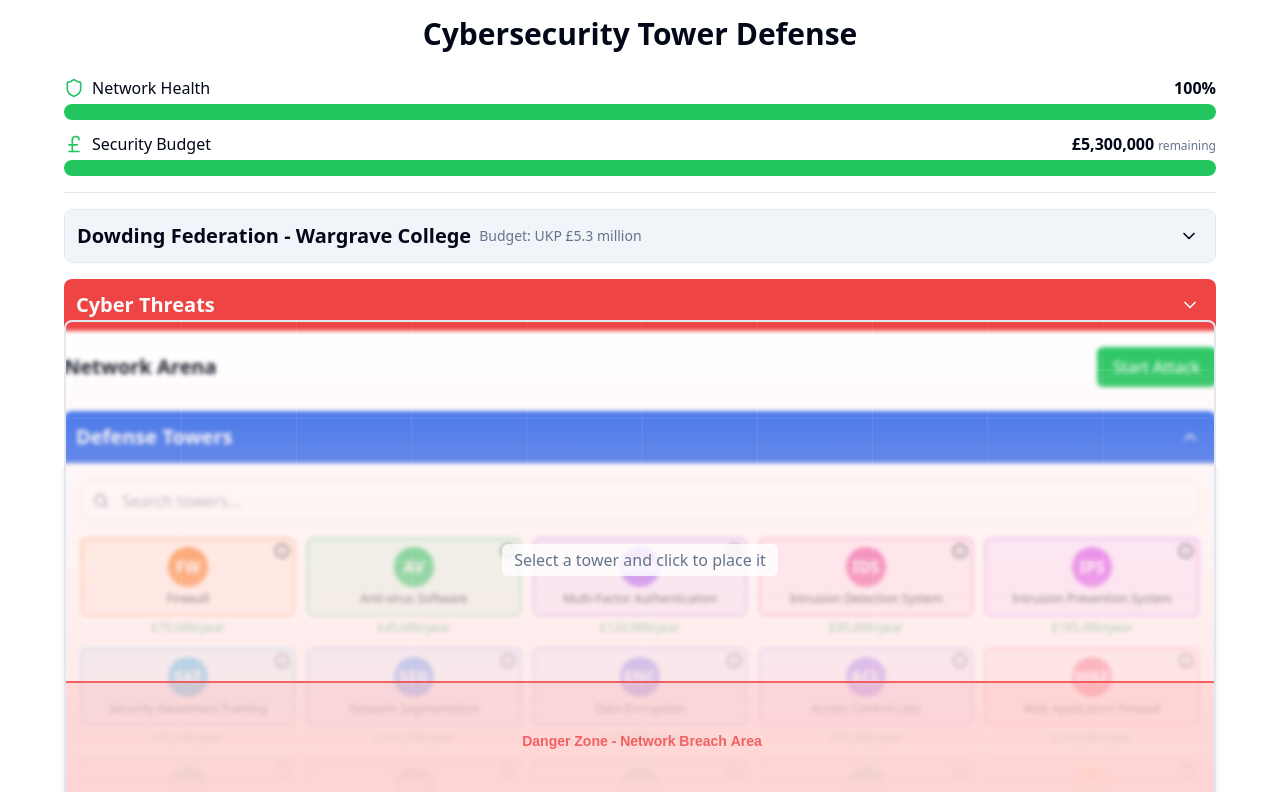
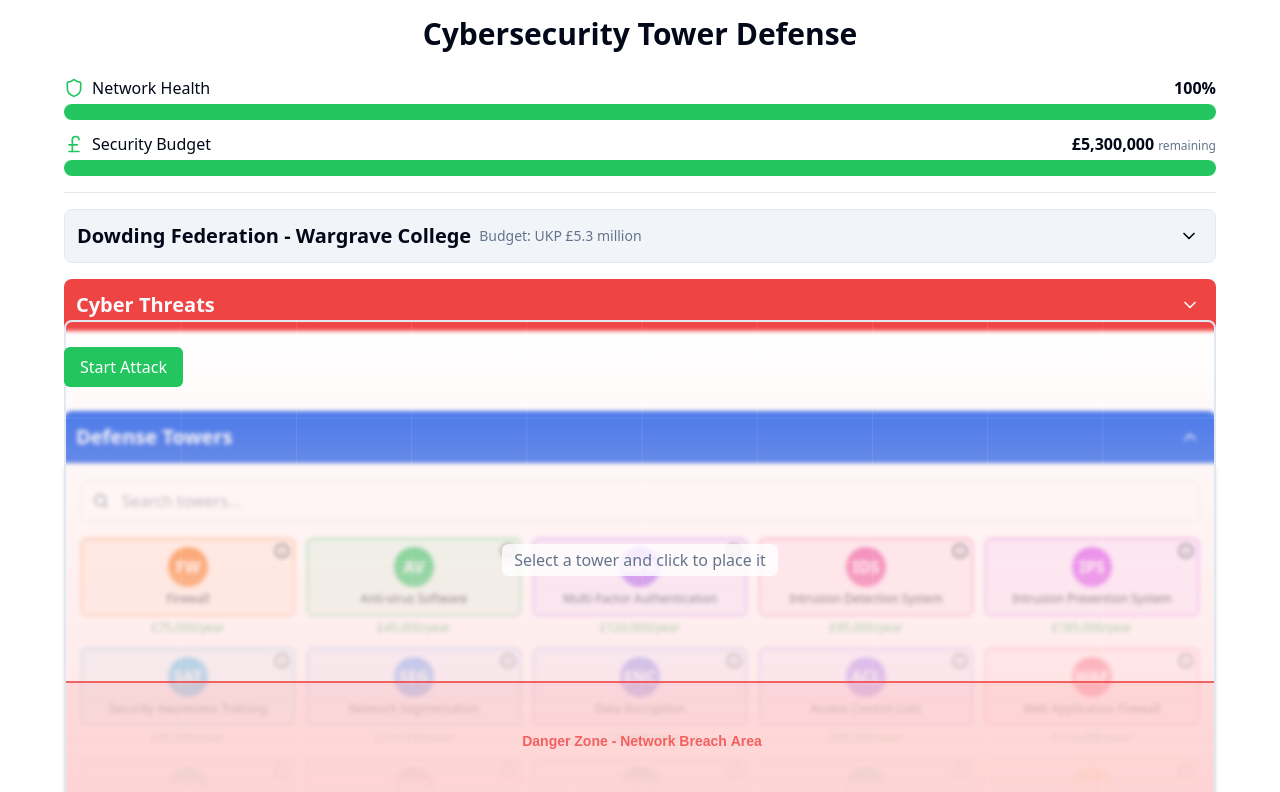
Before and after one commit to campbellgoe/wargrave-td, a Next.js app: page / in a window 1280 px wide. Shown: the top 792 px of the page. Built offline with nearby package versions, Linux system fonts and the light colour scheme.

Commit message:
update ui minor

```diff
--- a/components/tower-defense-game.tsx
+++ b/components/tower-defense-game.tsx
@@ -654,8 +654,7 @@ export default function TowerDefenseGame() {
         )}
       </div>
 
-      <div className="flex justify-between items-center mb-2">
-        <h2 className="text-xl font-semibold">Network Arena</h2>
+      <div className="sticky top-32 z-50 flex justify-between items-center mb-2">
         <button
           onClick={toggleGame}
           className={`px-4 py-2 rounded-md ${
```
